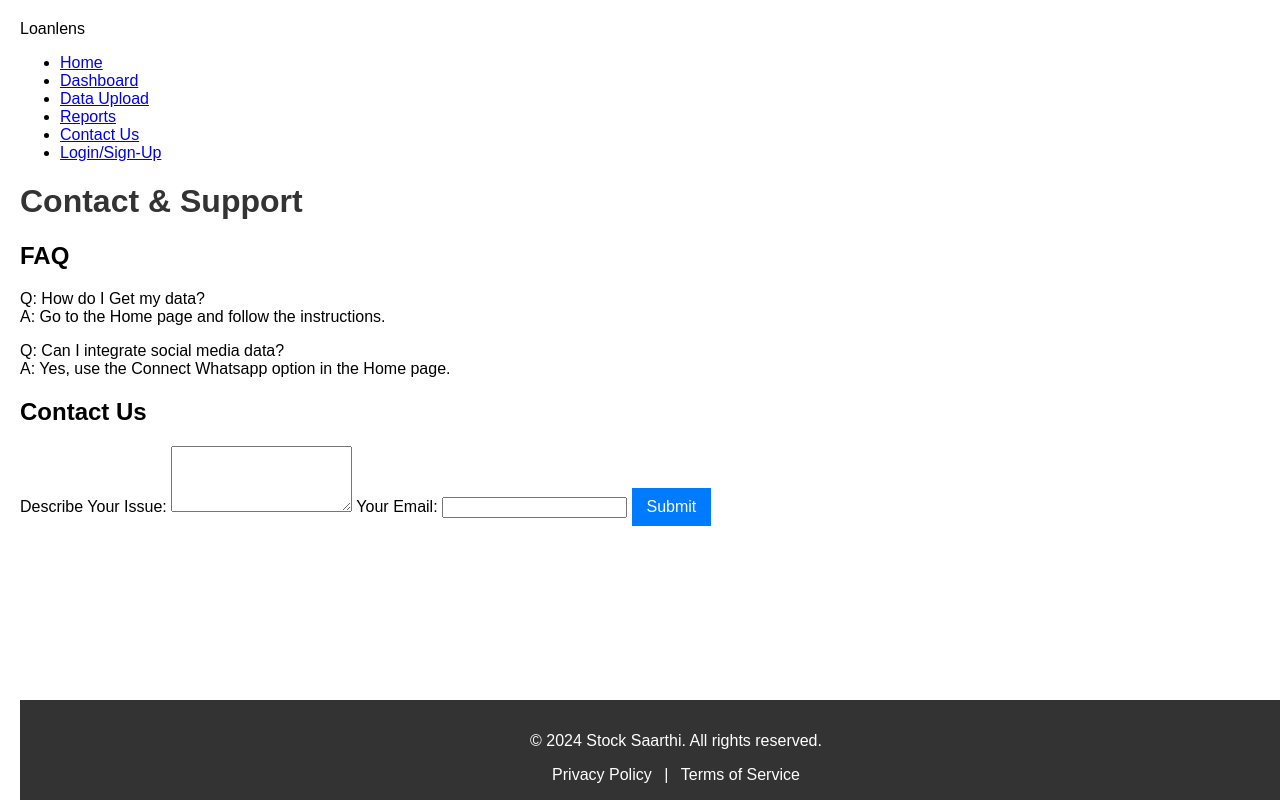
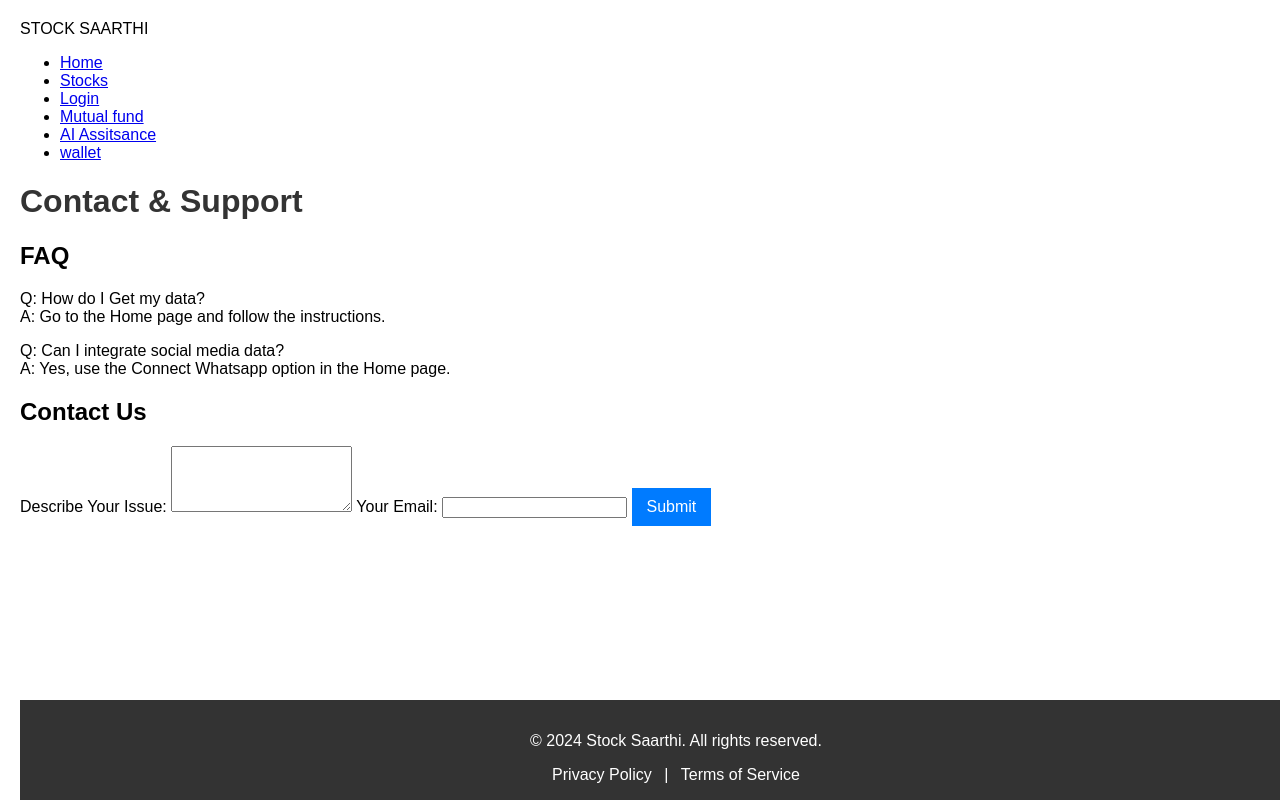
Before and after one commit to rishabharaj/tokenized-stock-saarthi-, a website: page contactUS.html in a window 1280 px wide. Drawn offline with Linux system fonts and the light colour scheme.

Commit message:
Update contactUS.html

```diff
--- a/contactUS.html
+++ b/contactUS.html
@@ -3,24 +3,22 @@
 <head>
   <meta charset="UTF-8" />
   <meta name="viewport" content="width=device-width, initial-scale=1.0"/>
-  <title>Contact/Support - LoanLens</title>
+  <title>Contact/Support - Stock Saarthi</title>
   <link rel="stylesheet" href="style.css" />
 </head>
 <body>
 
   <!-- Navigation -->
-  <header>
-    <nav class="navbar">
-      <div class="logo">Loanlens</div>
-      <ul class="nav-links">
-        <li><a href="index.html">Home</a></li>
-        <li><a href="dashboard.html">Dashboard</a></li>
-        <li><a href="data-upload.html">Data Upload</a></li>
-        <li><a href="reports.html">Reports</a></li>
-        <li><a href="contact.html" class="active">Contact Us</a></li>
-        <li><a href="login.html">Login/Sign-Up</a></li>
-      </ul>
-    </nav>
+  <header class="navbar">
+    <div class="logo">STOCK SAARTHI</div>
+    <ul>
+      <li><a href="#">Home</a></li>
+      <li><a href="#">Stocks</a></li>
+      <li><a href="login.html" >Login</a></li>
+      <li><a href="#mutual-funds-section">Mutual fund</a></li>
+      <li><a href="AI.html"> AI Assitsance </a></li>
+      <li><a href="profile.html" >wallet</a></li>
+    </ul>
   </header>
 
   <!-- Main Content -->
```
